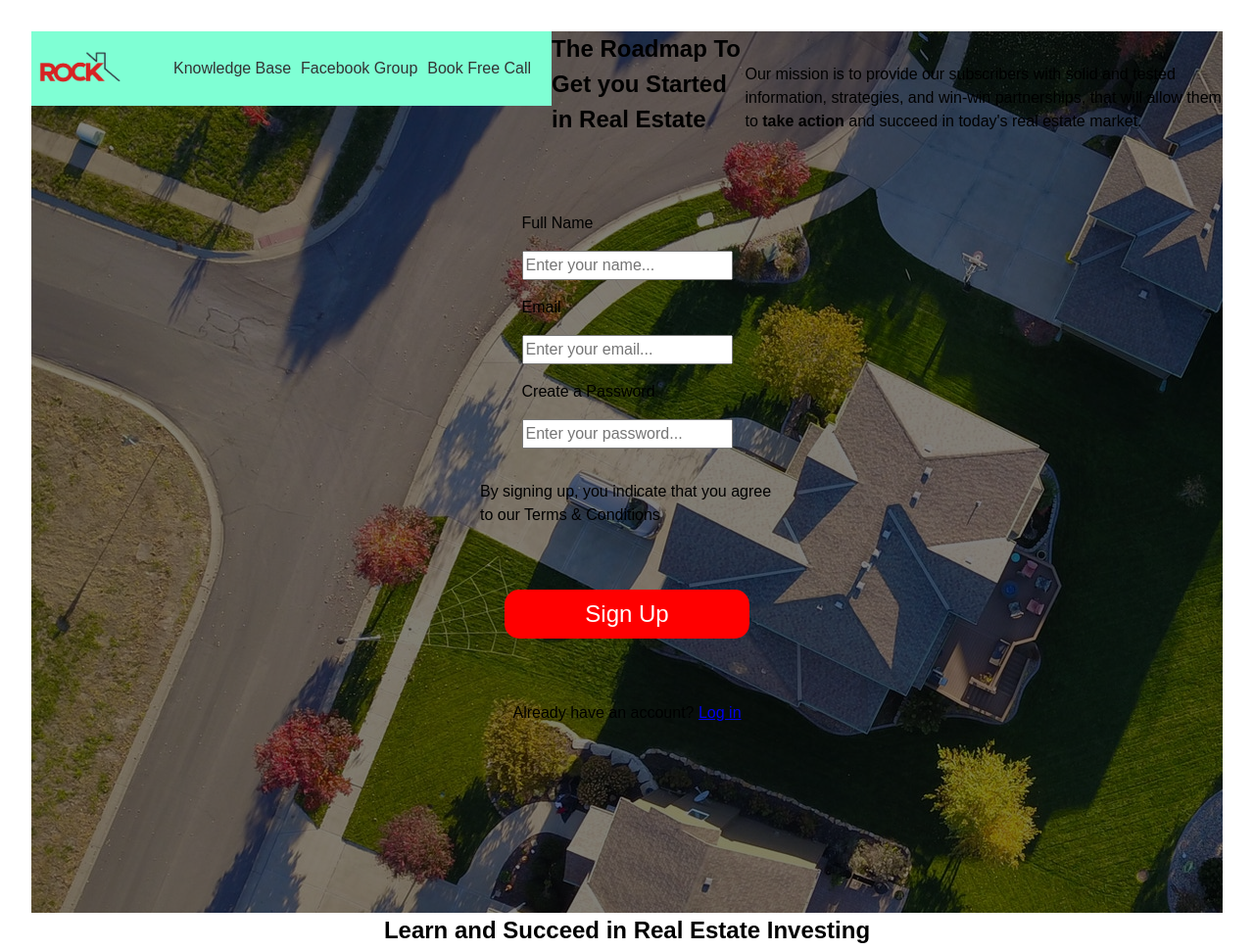
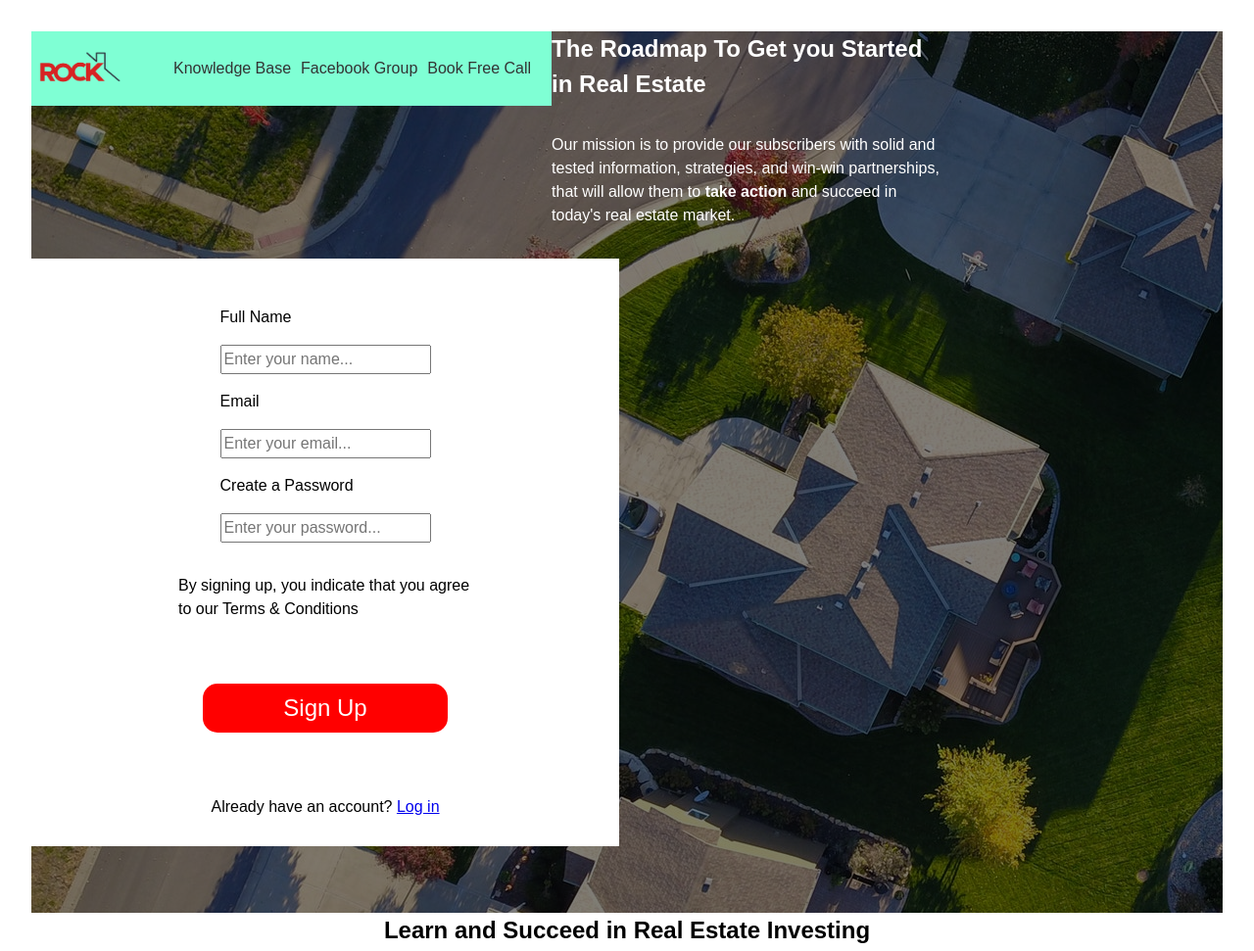
Before and after one commit to kayela-c/rtre-redo, a plain HTML site: page index.html in a window 1280 px wide. Shown: the top 971 px of the page at 98% size. Drawn offline with Linux system fonts and the light colour scheme.

Commit message:
commit on main

```diff
--- a/styles.css
+++ b/styles.css
@@ -178,14 +178,14 @@ i {
 }
 
 
-#hero-text {
+#text-div {
 max-width: 400px;
 flex-direction: column;
 justify-content: center;
 color: white;
 }
 
-#hero-form {
+#form-div {
   background-color: #fff;
   min-width: 375px;
   max-width: 600px;
```
